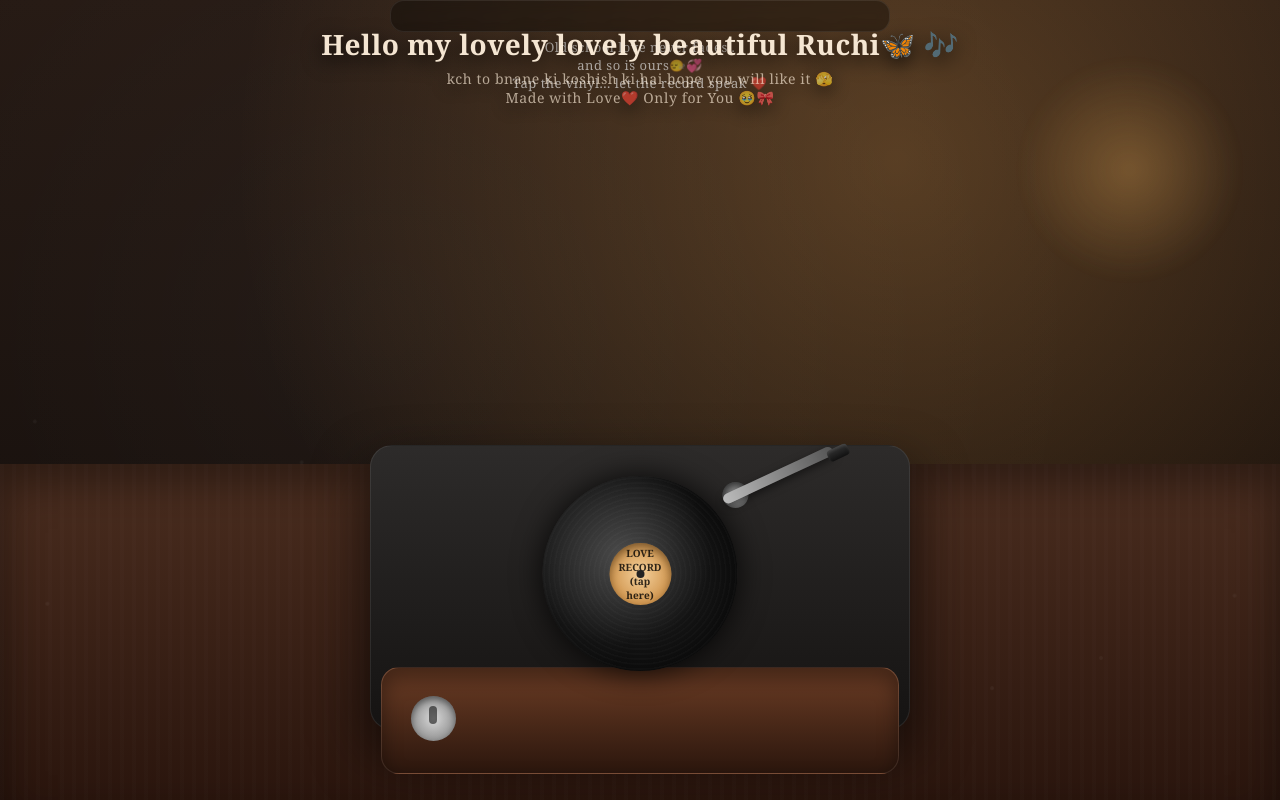
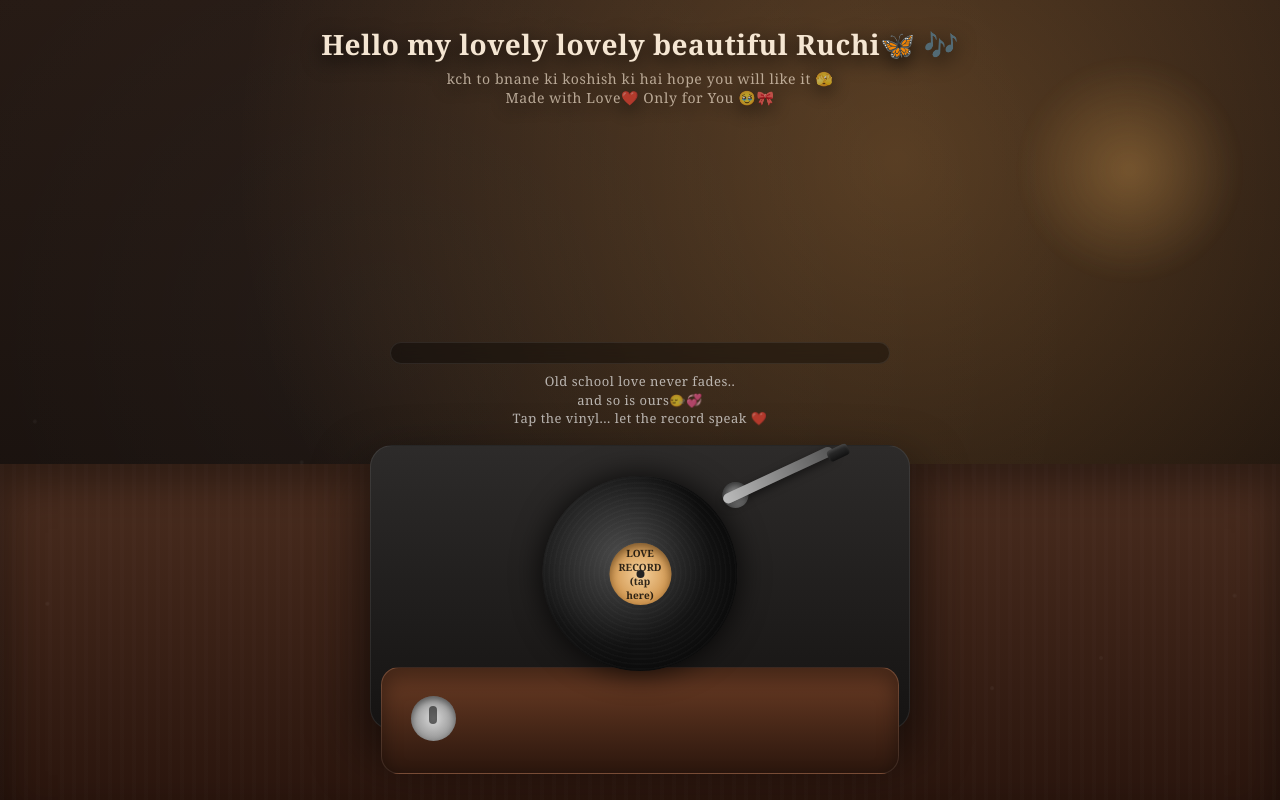
Before and after one commit to emascrenhas/13th-feb, a plain HTML site: page index.html in a window 1280 px wide. Drawn offline with Linux system fonts and the light colour scheme.

Commit message:
Update index.html

```diff
--- a/index.html
+++ b/index.html
@@ -37,9 +37,9 @@
     display: flex;
     justify-content: center;
     align-items: flex-end;
-    padding-top: 90px;
+    padding-top: 110px;
     padding-bottom: 70px;
-    overflow: hidden;
+    overflow: visible; /* ✅ FIXED */
   }
 
   /* Heading */
@@ -144,11 +144,69 @@
   .playerWrapper {
     position: relative;
     width: min(540px, 92vw);
-  height: 520px;   /* increased */
     z-index: 10;
+
     display: flex;
-  justify-content: center;
-  align-items: flex-end;
+    flex-direction: column;
+    align-items: center;
+    justify-content: flex-end;
+
+    gap: 18px;
+    padding-top: 40px;
+  }
+
+  /* ---------- MESSAGE AREA ---------- */
+  .messageBox {
+    position: relative; /* ✅ FIXED */
+    width: 100%;
+    text-align: center;
+    padding: 0 20px;
+    z-index: 50;
+  }
+
+  .messageList {
+    max-height: 220px; /* ✅ FIXED */
+    overflow-y: auto;
+    padding: 10px 12px;
+    padding-right: 8px;
+    border-radius: 14px;
+    background: rgba(0,0,0,0.35);
+    backdrop-filter: blur(6px);
+    border: 1px solid rgba(255,255,255,0.08);
+  }
+
+  .messageList::-webkit-scrollbar {
+    width: 4px;
+  }
+
+  .messageList::-webkit-scrollbar-thumb {
+    background: rgba(255,255,255,0.15);
+    border-radius: 10px;
+  }
+
+  .messageText {
+    font-size: 18px;
+    line-height: 1.5;
+    color: rgba(255,240,220,0.95);
+    text-shadow: 0 3px 15px rgba(0,0,0,0.8);
+    opacity: 0;
+    transform: translateY(12px);
+    transition: 0.6s ease;
+    font-style: italic;
+    margin-bottom: 10px;
+  }
+
+  .messageText.show {
+    opacity: 1;
+    transform: translateY(0);
+  }
+
+  .hint {
+    font-size: 13px;
+    opacity: 0.65;
+    margin-top: 8px;
+    letter-spacing: 0.5px;
+    line-height: 1.4;
   }
 
   /* ---------- PLAYER BODY ---------- */
@@ -332,61 +390,6 @@
     transform: rotate(-5deg);
   }
 
-  /* ---------- MESSAGE AREA ---------- */
-  .messageBox {
-  position: absolute;
-  top: -210px;   /* moved higher properly */
-  width: 100%;
-  text-align: center;
-  padding: 0 20px;
-  z-index: 50;
-}
-
-  .messageList {
-  max-height: 180px;
-  overflow-y: auto;
-  padding: 10px 12px;
-  padding-right: 8px;
-  border-radius: 14px;
-  background: rgba(0,0,0,0.35);
-  backdrop-filter: blur(6px);
-  border: 1px solid rgba(255,255,255,0.08);
-  }
-
-  .messageList::-webkit-scrollbar {
-    width: 4px;
-  }
-
-  .messageList::-webkit-scrollbar-thumb {
-    background: rgba(255,255,255,0.15);
-    border-radius: 10px;
-  }
-
-  .messageText {
-    font-size: 18px;
-    line-height: 1.5;
-    color: rgba(255,240,220,0.95);
-    text-shadow: 0 3px 15px rgba(0,0,0,0.8);
-    opacity: 0;
-    transform: translateY(12px);
-    transition: 0.6s ease;
-    font-style: italic;
-    margin-bottom: 10px;
-  }
-
-  .messageText.show {
-    opacity: 1;
-    transform: translateY(0);
-  }
-
-  .hint {
-  font-size: 13px;
-  opacity: 0.65;
-  margin-top: 6px;
-  letter-spacing: 0.5px;
-  line-height: 1.4;
-}
-
   /* ---------- FINAL OVERLAY ---------- */
   .finalOverlay {
     position: fixed;
@@ -401,8 +404,7 @@
     opacity: 0;
     pointer-events: none;
     transition: 1s ease;
-
-  overflow-y: auto; /* ✅ scrollable overlay */
+    overflow-y: auto;
   }
 
   .finalOverlay.show {
@@ -413,8 +415,8 @@
   .finalText {
     max-width: 650px;
     width: 100%;
-  max-height: 80vh;   /* ✅ prevents going out of screen */
-  overflow-y: auto;   /* ✅ scroll inside message box */
+    max-height: 80vh;
+    overflow-y: auto;
     padding: 22px;
 
     font-size: 18px;
@@ -423,7 +425,7 @@
     text-shadow: 0 4px 18px rgba(0,0,0,0.85);
     font-style: italic;
 
-  background: rgba(30, 18, 12, 0.55); /* ✨ makes it look premium */
+    background: rgba(30, 18, 12, 0.55);
     border-radius: 18px;
     border: 1px solid rgba(255,255,255,0.12);
     box-shadow: 0 20px 50px rgba(0,0,0,0.6);
@@ -431,7 +433,6 @@
     backdrop-filter: blur(6px);
   }
 
-/* Scrollbar styling for final text */
   .finalText::-webkit-scrollbar {
     width: 6px;
   }
@@ -443,10 +444,6 @@
 
   /* Mobile improvements */
   @media (max-width: 500px) {
-    .playerWrapper {
-      height: 460px;
-    }
-
     .messageText {
       font-size: 16px;
     }
@@ -471,20 +468,19 @@
   </div>
 
   <div class="lampGlow"></div>
-
   <div class="dust" id="dust"></div>
-
   <div class="table"></div>
 
   <div class="playerWrapper">
 
     <div class="messageBox">
-      <div class="messageList" id="messageList">
-        <div class="messageText show">
+      <div class="messageList" id="messageList"></div>
 
+      <div class="hint">
+        Old school love never fades.. <br>
+        and so is ours🙂‍↔️💞<br>
+        Tap the vinyl... let the record speak ❤️
       </div>
-      </div>
-      <div class="hint">Old school love never fades.. <br> and so is ours🙂‍↔️💞<br> Tap the vinyl... let the record speak ❤️</div>
     </div>
 
     <div class="player">
@@ -561,19 +557,16 @@
     You’re the feeling I want to live in🥹💕<br><br>
     And just like this record…<br>
     My love for you will keep spinning… forever. 🎶❤️<br><br>
-    Ruchi.. The first time you smiled at me… my heart paused🫀
-      <br><br>
+    Ruchi.. The first time you smiled at me… my heart paused🫀<br><br>
     You are my favorite feeling💓<br>
     My happiness🥹<br>
     My calm🩷<br>
     My warmth🫶<br>
-    My forever🤞
-    <br><br>
+    My forever🤞<br><br>
     I don’t want perfect… I just want you💗<br>
     You’re my favorite kind of peace🤎<br>
     I would choose you… in every lifetime🤞❤️<br>
-    Ruchi.. I Love You the most🫂🌹💖
-    <br><br>
+    Ruchi.. I Love You the most🫂🌹💖<br><br>
     — Yours, Yash ❤️
   `;
 
@@ -632,7 +625,6 @@
       }, 2200);
 
     } else {
-      // If already playing, show next message faster
       if (msgIndex < messages.length) {
         showMessage(messages[msgIndex]);
         msgIndex++;
@@ -640,8 +632,11 @@
     }
   });
 
-  finalOverlay.addEventListener("click", () => {
+  // Close overlay only if clicked outside text
+  finalOverlay.addEventListener("click", (e) => {
+    if (e.target.id === "finalOverlay") {
       finalOverlay.classList.remove("show");
+    }
   });
 </script>
 
```
Lines whose indentation alone changed are shown as unchanged.
